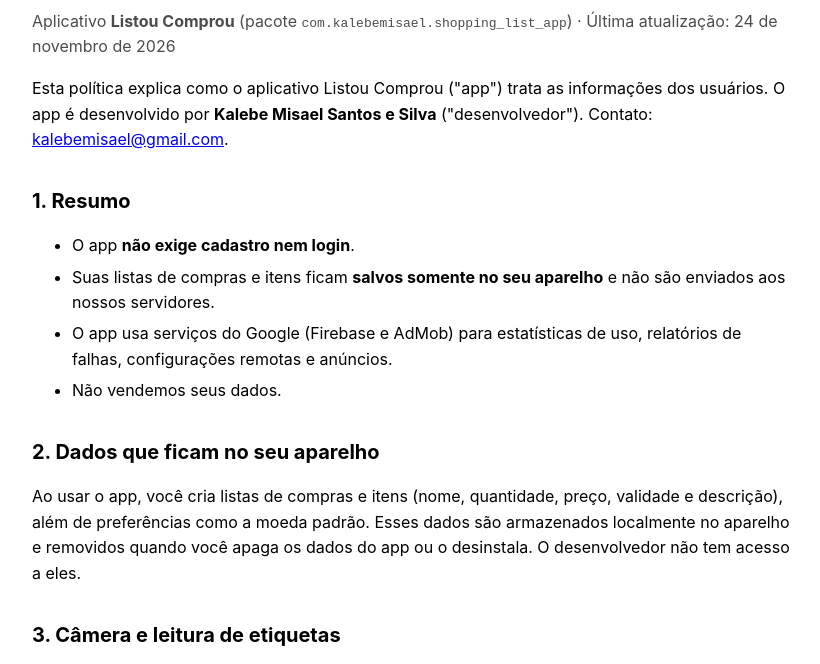
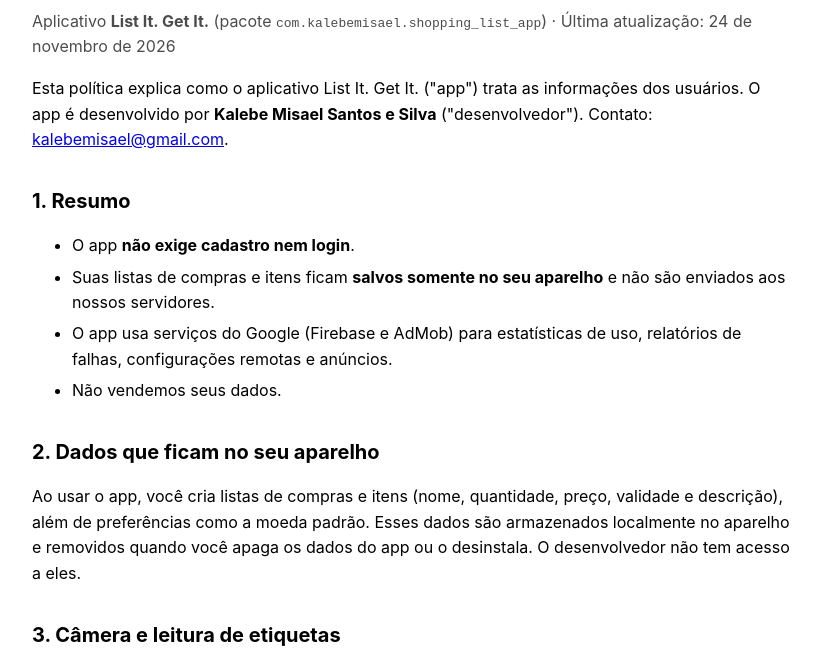
Before and after one commit to kaleberq/mercado-privacidade, a plain HTML site: page index.html in a window 1280 px wide. Shown: the part 115-779 px from the top of the page, without its empty margins (228-1048 px from the left). Drawn offline with Linux system fonts and the light colour scheme.

Commit message:
Use List It. Get It. as the single app name

```diff
--- a/index.html
+++ b/index.html
@@ -3,7 +3,7 @@
 <head>
 <meta charset="utf-8">
 <meta name="viewport" content="width=device-width, initial-scale=1">
-<title>Política de Privacidade – Listou Comprou / List It. Get It.</title>
+<title>Política de Privacidade – List It. Get It.</title>
 <style>
   :root { color-scheme: light dark; }
   body { font-family: -apple-system, BlinkMacSystemFont, "Segoe UI", Roboto, Arial, sans-serif; line-height: 1.6; max-width: 760px; margin: 0 auto; padding: 24px 16px 64px; }
@@ -21,9 +21,9 @@
 
 <section id="pt">
 <h1>Política de Privacidade</h1>
-<p class="meta">Aplicativo <strong>Listou Comprou</strong> (pacote <code>com.kalebemisael.shopping_list_app</code>) · Última atualização: 24 de novembro de 2026</p>
+<p class="meta">Aplicativo <strong>List It. Get It.</strong> (pacote <code>com.kalebemisael.shopping_list_app</code>) · Última atualização: 24 de novembro de 2026</p>
 
-<p>Esta política explica como o aplicativo Listou Comprou ("app") trata as informações dos usuários. O app é desenvolvido por <strong>Kalebe Misael Santos e Silva</strong> ("desenvolvedor"). Contato: <a href="mailto:kalebemisael@gmail.com">kalebemisael@gmail.com</a>.</p>
+<p>Esta política explica como o aplicativo List It. Get It. ("app") trata as informações dos usuários. O app é desenvolvido por <strong>Kalebe Misael Santos e Silva</strong> ("desenvolvedor"). Contato: <a href="mailto:kalebemisael@gmail.com">kalebemisael@gmail.com</a>.</p>
 
 <h2>1. Resumo</h2>
 <ul>
```
